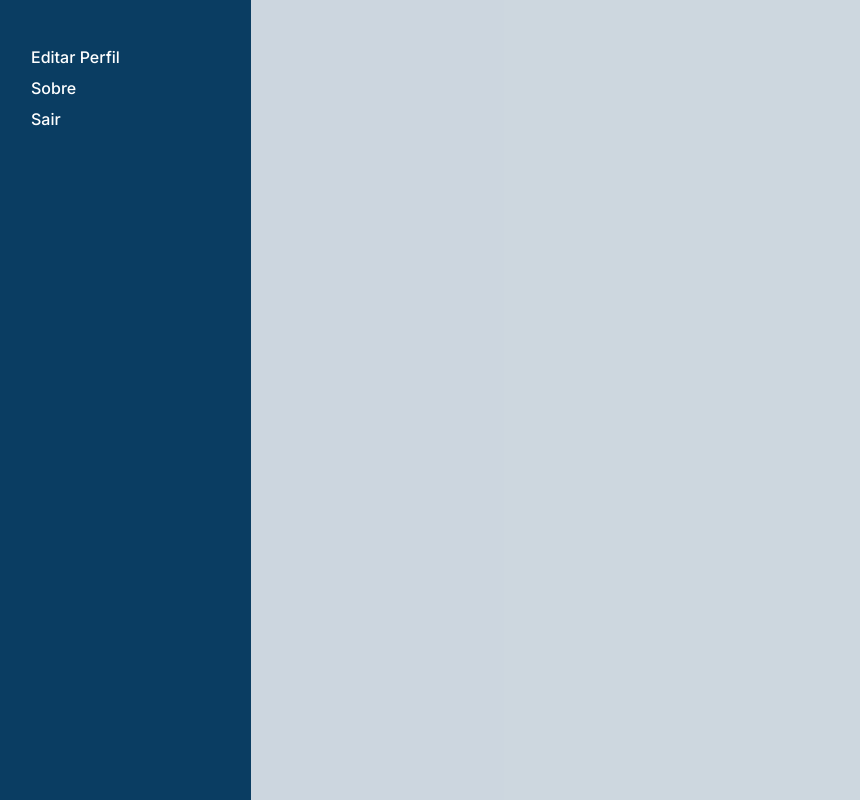
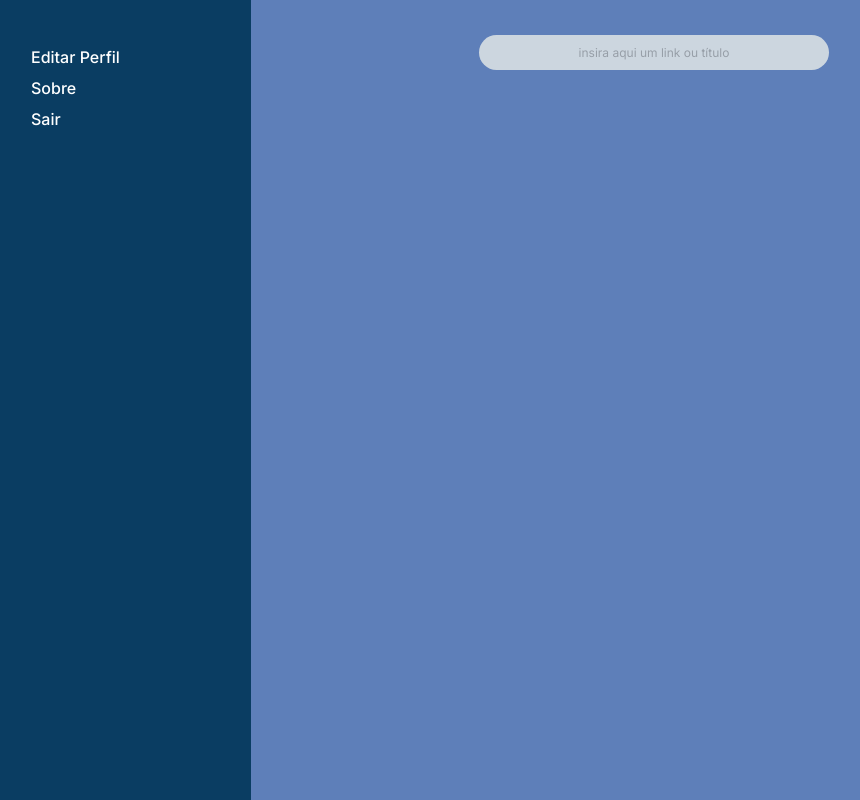
Before and after one commit to vdsou/suzy-plays, a Vue app: page / in a window 1280 px wide. Both pictures are taken after a click on the link 54 px from the left and 55 px from the top of the page. Shown: the whole page, without its empty margins (5-865 px from the left). Built offline with nearby package versions, Linux system fonts and the light colour scheme.

Commit message:
:lipstick: add user input with styles

```diff
--- a/src/App.vue
+++ b/src/App.vue
@@ -11,5 +11,4 @@ export default {
 };
 </script>
 
-<style>
-</style>
+<style></style>
--- a/src/components/Header.vue
+++ b/src/components/Header.vue
@@ -1,68 +1,30 @@
 <template>
   <header>
-    <nav>
-      <div v-if="showMenu" class="nav-content" :class="{ showMenu }">
-        <ul>
-          <li>
-            <router-link to="/">Editar Perfil</router-link>
-          </li>
-          <li>
-            <router-link to="/about">Sobre</router-link>
-          </li>
-          <li>
-            <router-link to="/leave">Sair</router-link>
-          </li>
-        </ul>
-      </div>
-      <button class="nav-overlay" v-if="showMenu" @click="showMenu = !showMenu"></button>
-      <a href="#" @click="showMenu = !showMenu">
-        <img src="../assets/menu.svg" alt="Menu" />
-      </a>
-    </nav>
+    <Nav />
+    <UserInput class="center" />
   </header>
 </template>
 
 <script>
+import Nav from "./Nav.vue";
+import UserInput from "./UserInput.vue";
 export default {
-  data() {
-    return {
-      showMenu: false,
-    };
+  components: {
+    Nav,
+    UserInput,
   },
+  data() {},
 };
 </script>
 
 <style scoped>
 header {
   display: flex;
+  align-items: center;
   padding: 3.5rem;
   position: relative;
 }
-.nav-content {
-  background: var(--background--darker-color);
-  height: 100vh;
-  width: 20vw;
-  padding: 3.6rem;
-}
-.nav-content.showMenu {
-  position: absolute;
-  top: 0;
-  left: 0;
-}
-.nav-content ul li {
-  margin: 1.1rem 0;
-}
-.nav-content ul li a {
-  font-size: 1.6rem;
-  font-weight: 500;
-  display: block;
-}
-.nav-overlay {
-  position: absolute;
-  top: 0;
-  right: 0;
-  background: rgba(60, 99, 130, 0.26);
-  height: 100vh;
-  width: 80vw;
+.center {
+  margin: auto
 }
 </style>
--- /dev/null
+++ b/src/components/Nav.vue
@@ -0,0 +1,67 @@
+<template>
+  <nav>
+    <div v-if="showMenu" class="nav-content" :class="{ showMenu }">
+      <ul>
+        <li>
+          <router-link to="/">Editar Perfil</router-link>
+        </li>
+        <li>
+          <router-link to="/about">Sobre</router-link>
+        </li>
+        <li>
+          <router-link to="/leave">Sair</router-link>
+        </li>
+      </ul>
+    </div>
+    <button
+      class="nav-overlay"
+      v-if="showMenu"
+      @click="showMenu = !showMenu"
+    ></button>
+    <a href="#" @click="showMenu = !showMenu">
+      <img src="../assets/menu.svg" alt="Menu" />
+    </a>
+  </nav>
+</template>
+
+<script>
+export default {
+  name: "Nav",
+  components: {},
+  data() {
+    return {
+      showMenu: false,
+    };
+  },
+};
+</script>
+
+<style>
+.nav-content {
+  background: var(--background--darker-color);
+  height: 100vh;
+  width: 20vw;
+  padding: 3.6rem;
+}
+.nav-content.showMenu {
+  position: absolute;
+  top: 0;
+  left: 0;
+}
+.nav-content ul li {
+  margin: 1.1rem 0;
+}
+.nav-content ul li a {
+  font-size: 1.6rem;
+  font-weight: 500;
+  display: block;
+}
+.nav-overlay {
+  position: absolute;
+  top: 0;
+  right: 0;
+  background: rgba(60, 99, 130, 0.26);
+  height: 100vh;
+  width: 80vw;
+}
+</style>
--- /dev/null
+++ b/src/components/UserInput.vue
@@ -0,0 +1,28 @@
+<template>
+  <input
+    type="text"
+    class="userInput"
+    placeholder="insira aqui um link ou título"
+  />
+</template>
+
+<script>
+export default {
+  name: "UserInput",
+};
+</script>
+
+<style scoped>
+.userInput {
+  color: #000;
+  width: 35rem;
+  height: 3.5rem;
+  border-radius: 5rem;
+  padding: 1rem 5rem  ;
+  text-align: center;
+  font-size: 1.2rem;
+}
+.userInput::placeholder {
+  color: var(--grey-color);
+}
+</style>
--- a/src/styles/global.css
+++ b/src/styles/global.css
@@ -27,3 +27,6 @@ html {
   scroll-behavior: smooth;
   scroll-padding: 7rem;
 }
+body {
+  background: var(--background-color);
+}
```
